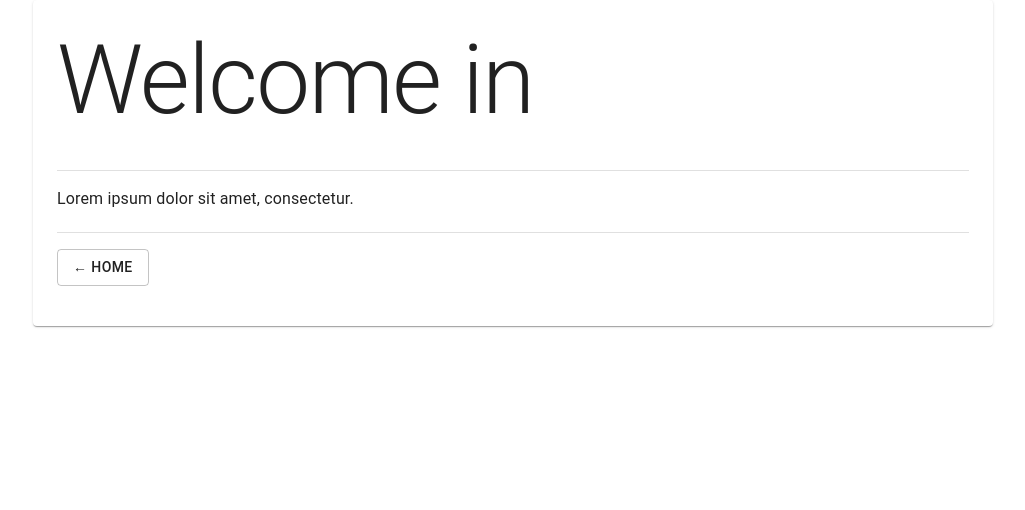
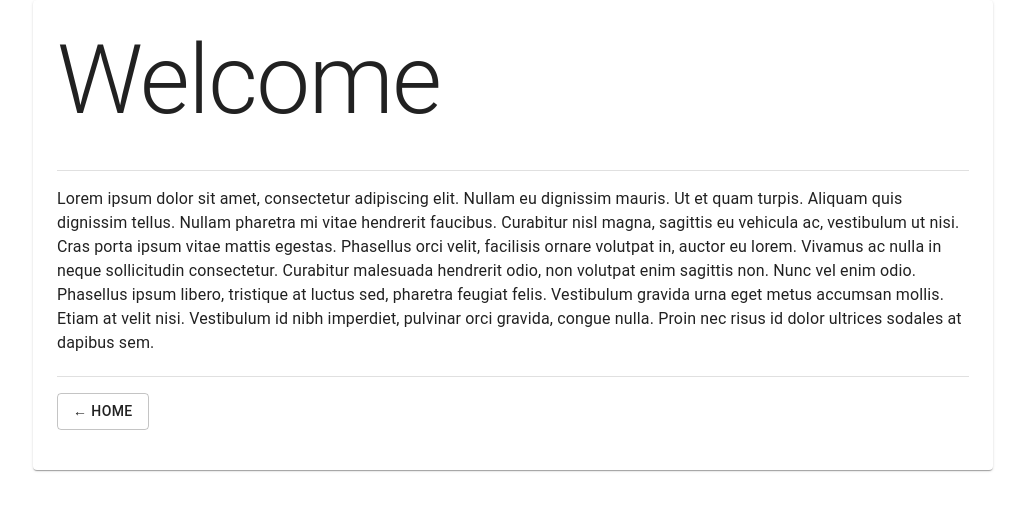
Before and after one commit to petervavro/react-coding-test, a React (Create React App) app: page /peter-vavro/welcome in a window 1280 px wide. Shown: the top 510 px of the page, without its empty margins (151-1176 px from the left). Built offline with nearby package versions, Linux system fonts and the light colour scheme; what chance would draw is missing.

Commit message:
Add more text to welcome page

```diff
--- a/src/components/PageWelcome/PageWelcome.tsx
+++ b/src/components/PageWelcome/PageWelcome.tsx
@@ -4,9 +4,9 @@ import Typography from '@material-ui/core/Typography';
 
 function PageWelcome() {
     return (
-        <PageLayout title={'Welcome in'}>
+        <PageLayout title={'Welcome'}>
             <Typography variant="body1" gutterBottom>
-                Lorem ipsum dolor sit amet, consectetur.
+            Lorem ipsum dolor sit amet, consectetur adipiscing elit. Nullam eu dignissim mauris. Ut et quam turpis. Aliquam quis dignissim tellus. Nullam pharetra mi vitae hendrerit faucibus. Curabitur nisl magna, sagittis eu vehicula ac, vestibulum ut nisi. Cras porta ipsum vitae mattis egestas. Phasellus orci velit, facilisis ornare volutpat in, auctor eu lorem. Vivamus ac nulla in neque sollicitudin consectetur. Curabitur malesuada hendrerit odio, non volutpat enim sagittis non. Nunc vel enim odio. Phasellus ipsum libero, tristique at luctus sed, pharetra feugiat felis. Vestibulum gravida urna eget metus accumsan mollis. Etiam at velit nisi. Vestibulum id nibh imperdiet, pulvinar orci gravida, congue nulla. Proin nec risus id dolor ultrices sodales at dapibus sem.
             </Typography>
         </PageLayout>
     );
```
